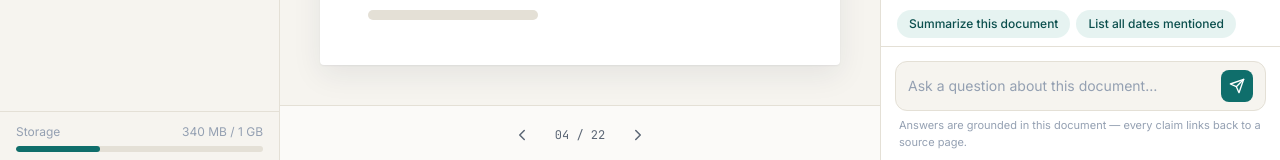
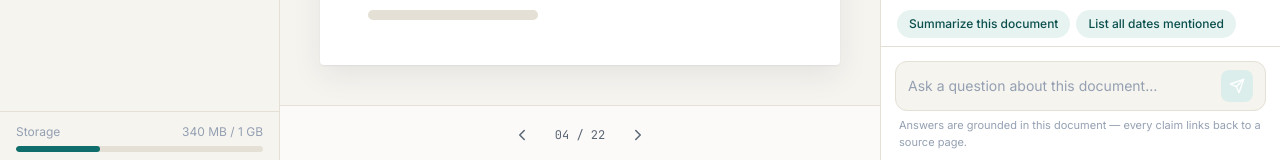
Before and after one commit to Avotrasina/askmypdf, a Vue app in the folder client/: page / in a window 1280 px wide. Shown: the part 636-796 px from the top of the page. Built offline with nearby package versions, Linux system fonts and the light colour scheme.

Commit message:
Update submit btn UI/UX

```diff
--- a/client/src/components/ChatForm.vue
+++ b/client/src/components/ChatForm.vue
@@ -2,7 +2,8 @@
 	<!-- Composer -->
 	<form
 		@submit.prevent="askQuestion"
-      class="shrink-0 p-3.5 border-t border-border">
+		class="shrink-0 p-3.5 border-t border-border"
+	>
 		<div
 			class="flex items-end gap-2 bg-paper border border-border rounded-xl px-3 py-2 focus-within:ring-2 focus-within:ring-primary/30 focus-within:border-primary/50 transition"
 		>
@@ -15,7 +16,13 @@
 			<button
 				type="submit"
 				aria-label="Send question"
-					class="shrink-0 inline-flex items-center justify-center w-8 h-8 rounded-lg bg-primary text-white hover:bg-primary-dark transition active:scale-95"
+				:class="[
+					'shrink-0 inline-flex items-center justify-center w-8 h-8 rounded-lg text-white transition active:scale-95 transition-1',
+					{
+						'bg-primary hover:bg-primary-dark': isUserMessageValid,
+						'bg-primary-soft': !isUserMessageValid,
+					}
+				]"
 			>
 				<svg
 					xmlns="http://www.w3.org/2000/svg"
@@ -33,18 +40,21 @@
 			</button>
 		</div>
 		<p class="text-[11px] text-ink-faint mt-1.5 px-1">
-				Answers are grounded in this document — every claim links back to a
-				source page.
+			Answers are grounded in this document — every claim links back to a source
+			page.
 		</p>
 	</form>
 </template>
 
 <script setup>
-import { ref } from "vue";
+import { computed, ref } from "vue";
 
-const userMessage = ref('');
+const userMessage = ref("");
+const isUserMessageValid = computed(() => {
+	return Boolean(userMessage.value);
+});
+
 function askQuestion() {
-  alert(userMessage.value);
+  if (!isUserMessageValid.value) return;
 }
-
 </script>
```
Lines whose indentation alone changed are shown as unchanged.
